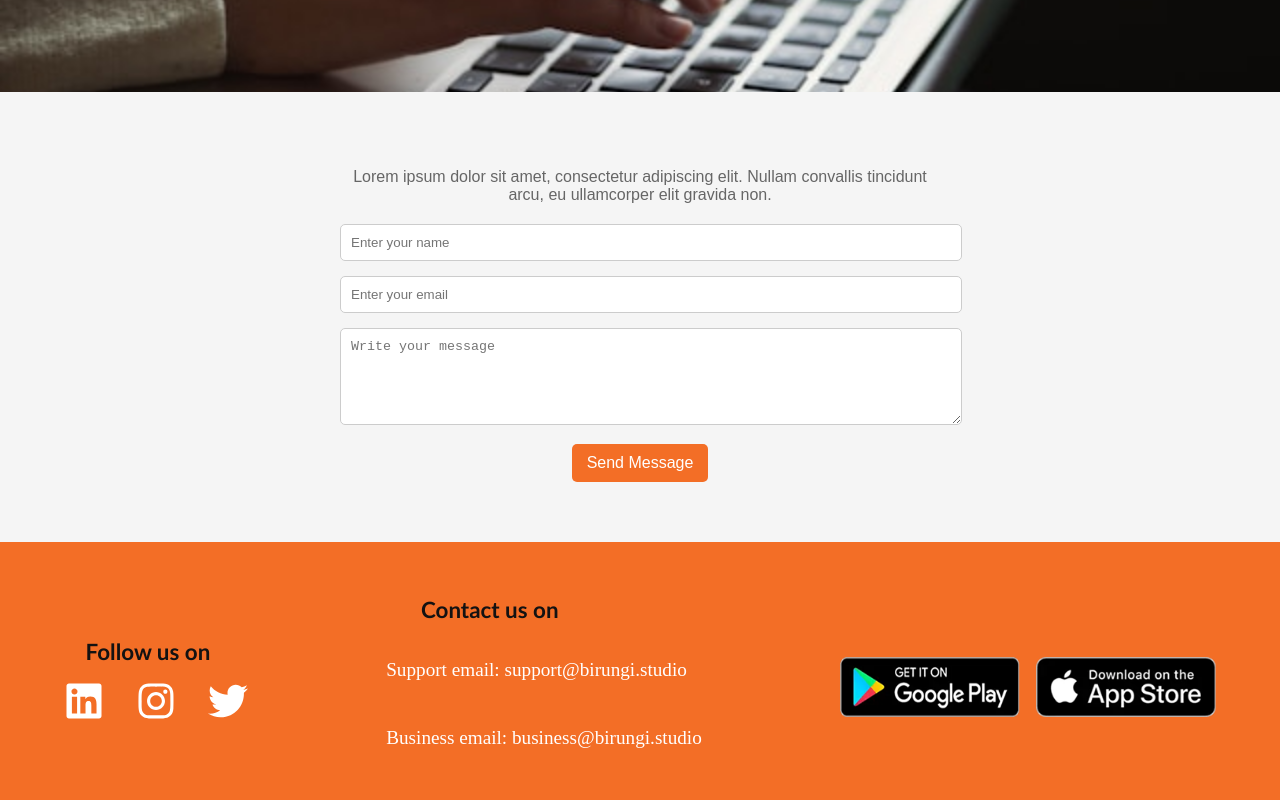
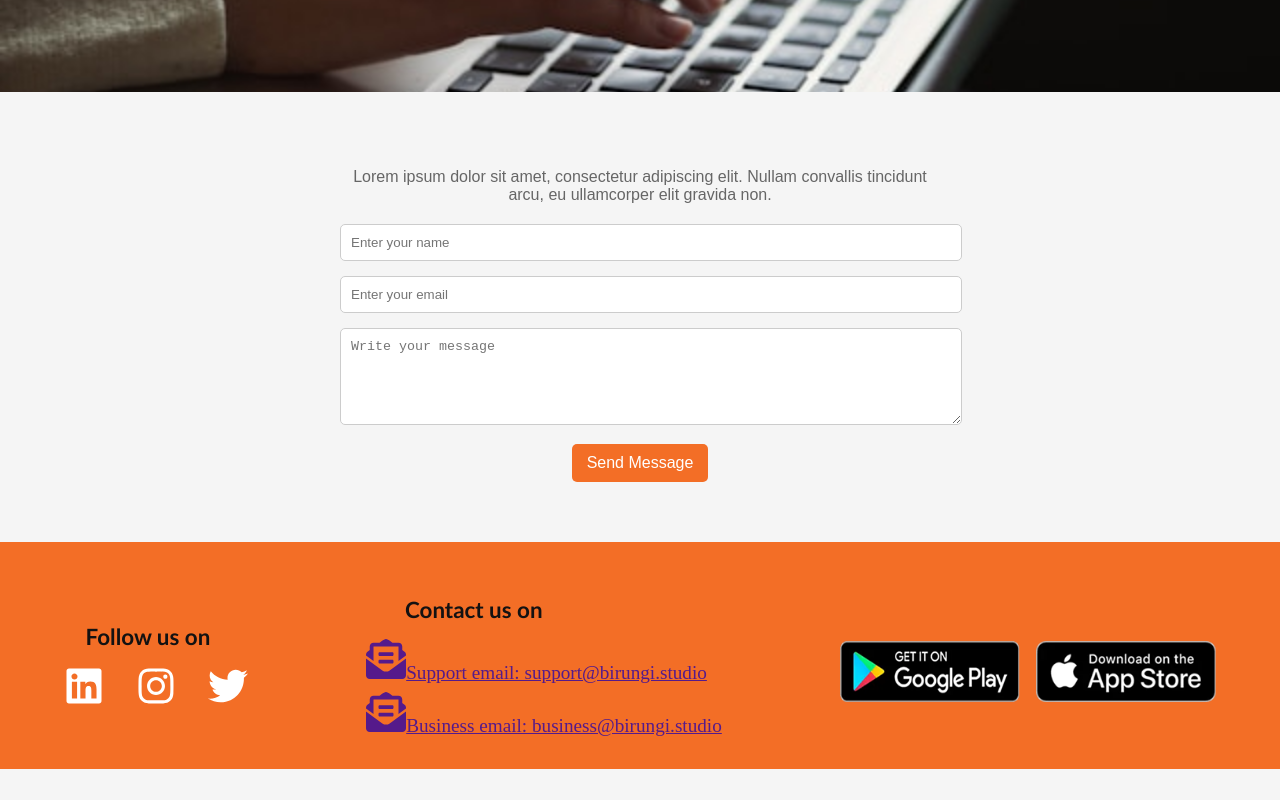
Before and after one commit to mertsay01/Birungi-Studio-Website, a React (Vite) app: page /contact-us in a window 1280 px wide. Shown: the part 398-1198 px from the top of the page. After the commit the page ends 1167 px from the top, so only its background shows below. Built offline with nearby package versions, Linux system fonts and the light colour scheme.

Commit message:
added icons

```diff
--- a/src/Components/Footer/Footer.jsx
+++ b/src/Components/Footer/Footer.jsx
@@ -2,7 +2,7 @@ import React from 'react';
 import './Footer.css';
 import googlePlay1 from '../../assets/googlePlay1.png';
 import Applestore1 from '../../assets/Applestore1.png';
-import {FaInstagram, FaLinkedin, FaTwitter} from 'react-icons/fa';
+import {FaInstagram, FaLinkedin, FaTwitter, FaEnvelopeOpenText} from 'react-icons/fa';
 
 export default function Footer() {
   return (
@@ -19,9 +19,9 @@ export default function Footer() {
       <div className="footer-middle">
         <p className="footer-heading">Contact us on</p>
         <div className="footer-contact">
-          <p>Support email: support@birungi.studio</p>
+        <a href="" target="_blank" rel="noreferrer"><FaEnvelopeOpenText  size={40}/>Support email: support@birungi.studio</a>
 
-          <p>Business email: business@birungi.studio</p>
+        <a href="" target="_blank" rel="noreferrer"><FaEnvelopeOpenText  size={40}/>Business email: business@birungi.studio</a>
         </div>
       </div>
 
```
Also changed, not shown: src/Components/Footer/Footer.css (line endings or trailing spaces).
